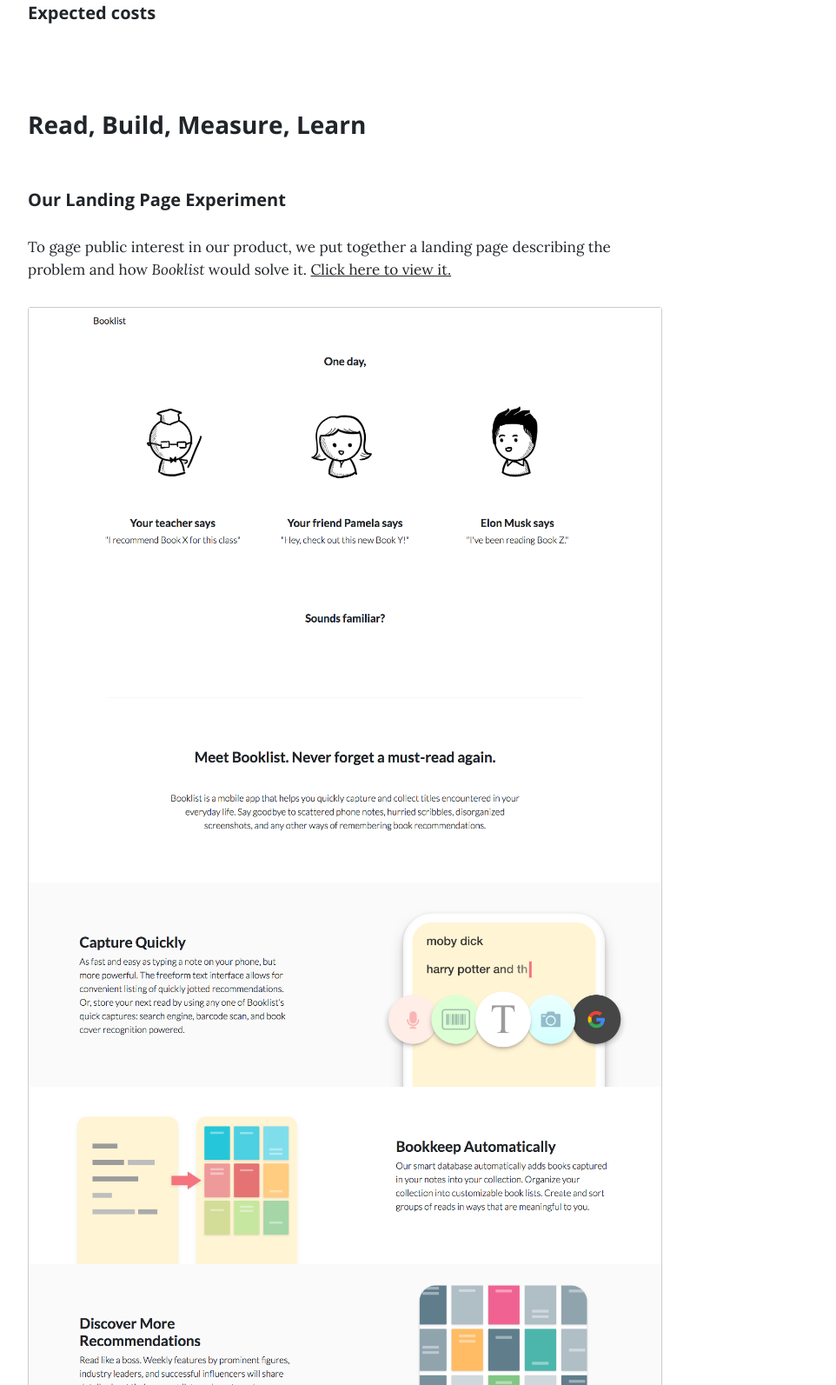
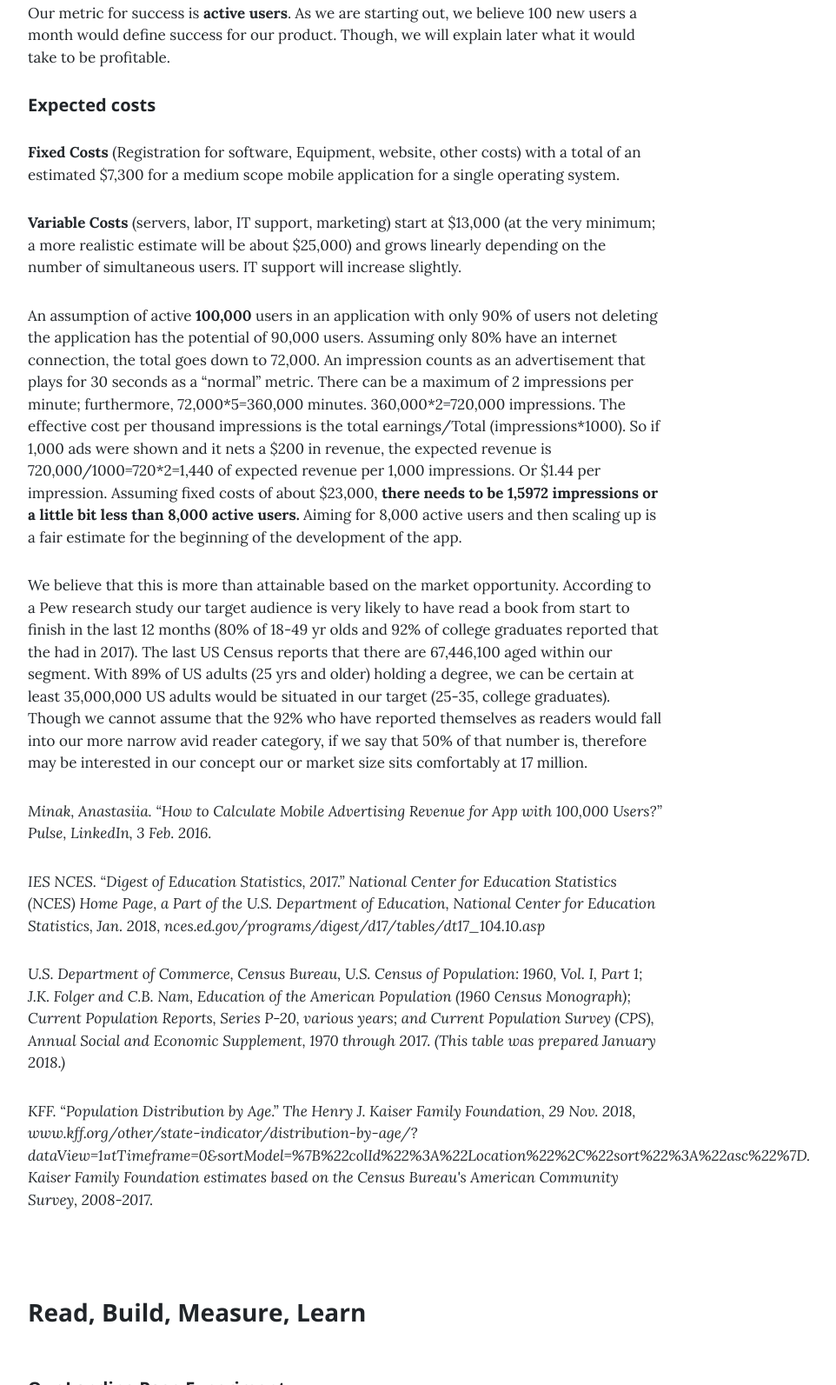
Before and after one commit to Vondev/booklist-blog, a website: page our-solution.html in a window 1280 px wide. Shown: the part 6632-8225 px from the top of the page at 87% size, without its empty margins (243-1205 px from the left). Drawn offline with nearby package versions, Linux system fonts and the light colour scheme.

Commit message:
Almostttttt there

```diff
--- a/our-solution.html
+++ b/our-solution.html
@@ -232,11 +232,46 @@
         <h3>Financial Assessment of Opportunity </h3>
 
         <p>
-
+          Our metric for success is <span class="bold">active users</span>. As we are starting out, we believe 100 new users a month would define success for our product. Though, we will explain later what it would take to be profitable.
         </p>
 
 
         <h5>Expected costs</h5>
+
+        <p>
+          <span class="bold">Fixed Costs</span> (Registration for software, Equipment, website, other costs) with a total of an estimated $7,300 for a medium scope mobile application for a single operating system.
+        </p>
+
+        <p>
+          <span class="bold">Variable Costs</span> (servers, labor, IT support, marketing) start at $13,000 (at the very minimum; a more realistic estimate will be about $25,000) and grows linearly depending on the number of simultaneous users. IT support will increase slightly.
+        </p>
+
+        <p>
+          An assumption of active <span class="bold">100,000</span> users in an application with only 90% of users not deleting the application has the potential of 90,000 users. Assuming only 80% have an internet connection, the total goes down to 72,000. An impression counts as an advertisement that plays for 30 seconds as a “normal” metric. There can be a maximum of 2 impressions per minute; furthermore, 72,000*5=360,000 minutes. 360,000*2=720,000 impressions. The effective cost per thousand impressions is the total earnings/Total (impressions*1000). So if 1,000 ads were shown and it nets a $200 in revenue, the expected revenue is 720,000/1000=720*2=1,440 of expected revenue per 1,000 impressions. Or $1.44 per impression. Assuming fixed costs of about $23,000, <span class="bold">there needs to be 1,5972 impressions or a little bit less than 8,000 active users.</span> Aiming for 8,000 active users and then scaling up is a fair estimate for the beginning of the development of the app.
+
+        </p>
+
+        <p>
+          We believe that this is more than attainable based on the market opportunity. According to a Pew research study our target audience is very likely to have read a book from start to finish in the last 12 months (80% of 18-49 yr olds and 92% of college graduates reported that the had in 2017). The last US Census reports that there are 67,446,100 aged within our segment. With 89% of US adults (25 yrs and older) holding a degree, we can be certain at least 35,000,000 US adults would be situated in our target (25-35, college graduates). Though we cannot assume that the 92% who have reported themselves as readers would fall into our more narrow avid reader category, if we say that 50% of that number is, therefore may be interested in our concept our or market size sits comfortably at <span>17 million</span>.
+        </p>
+
+
+
+        <p class="italic">
+          Minak, Anastasiia. “How to Calculate Mobile Advertising Revenue for App with 100,000 Users?” Pulse, LinkedIn, 3 Feb. 2016.
+        </p>
+
+        <p class="italic">
+          IES NCES. “Digest of Education Statistics, 2017.” National Center for Education Statistics (NCES) Home Page, a Part of the U.S. Department of Education, National Center for Education Statistics, Jan. 2018, nces.ed.gov/programs/digest/d17/tables/dt17_104.10.asp
+        </p>
+
+        <p class="italic">
+          U.S. Department of Commerce, Census Bureau, U.S. Census of Population: 1960, Vol. I, Part 1; J.K. Folger and C.B. Nam, Education of the American Population (1960 Census Monograph); Current Population Reports, Series P-20, various years; and Current Population Survey (CPS), Annual Social and Economic Supplement, 1970 through 2017. (This table was prepared January 2018.)
+        </p>
+
+        <p class="italic">
+          KFF. “Population Distribution by Age.” The Henry J. Kaiser Family Foundation, 29 Nov. 2018, www.kff.org/other/state-indicator/distribution-by-age/?dataView=1¤tTimeframe=0&sortModel=%7B%22colId%22%3A%22Location%22%2C%22sort%22%3A%22asc%22%7D. Kaiser Family Foundation estimates based on the Census Bureau's American Community Survey, 2008-2017.
+        </p>
 
         <h5></h5>
 
@@ -251,10 +286,10 @@
         </p>
 
         <div class="article-image grey-border">
-            <img src="img/landing-page.png" alt="">
-            <div class="caption text-muted">
-              Our Landing Page
-            </div>
+          <img src="img/landing-page.png" alt="">
+          <div class="caption text-muted">
+            Our Landing Page
+          </div>
         </div>
 
         <h5>Survey</h5>
```
